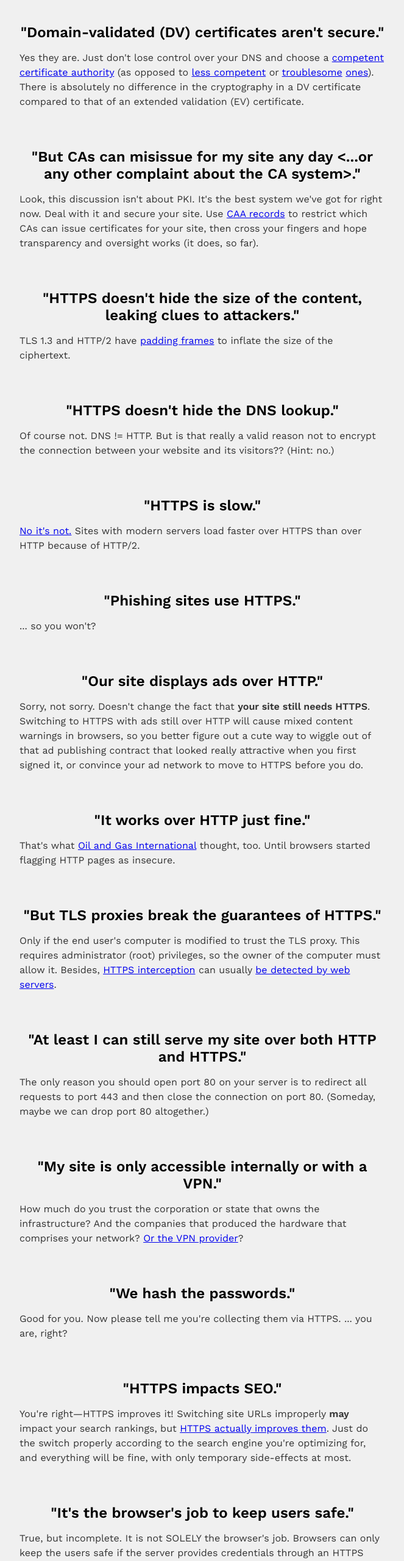
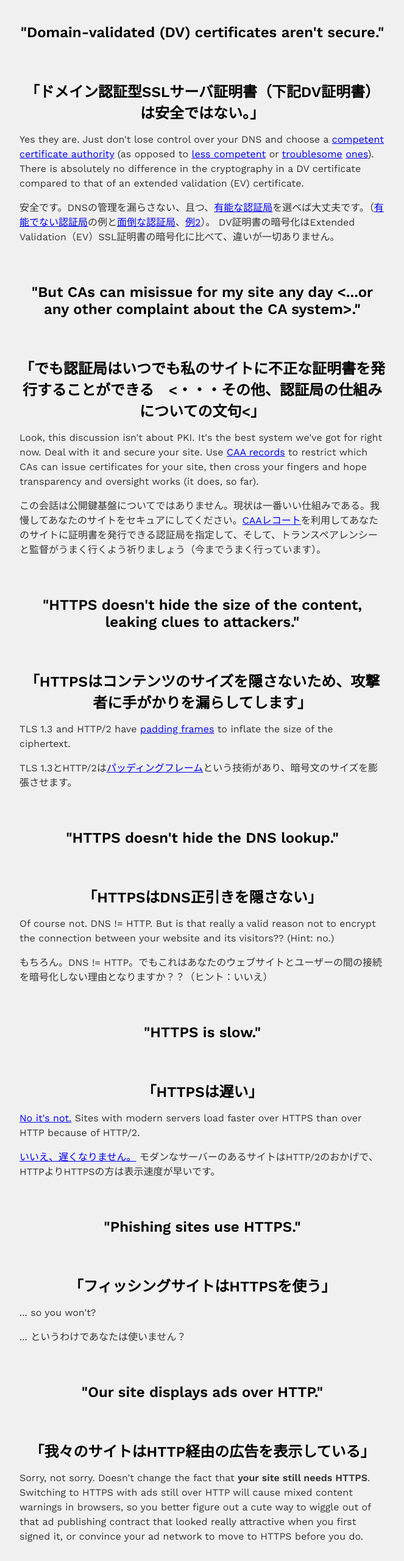
Before and after one commit to cyberflamingo/doesmysiteneedhttpsjp, a plain HTML site: page index.html in a window 1280 px wide. Shown: the part 1860-4420 px from the top of the page at 61% size, without its empty margins (308-971 px from the left). Drawn offline with nearby package versions, Linux system fonts and the light colour scheme.

Commit message:
Translation (Alexandre)

```diff
--- a/index.html
+++ b/index.html
@@ -83,41 +83,69 @@
 		</p>
 
 		<h2>"Domain-validated (DV) certificates aren't secure."</h2>
+		<h2>「ドメイン認証型SSLサーバ証明書（下記DV証明書）は安全ではない。」</h2>
 		<p>
-			Yes they are. Just don't lose control over your DNS and choose a <a href="https://letsencrypt.org">competent certificate authority</a> (as opposed to <a href="https://www.godaddy.com/garage/godaddy/information-about-ssl-bug/">less competent</a> or <a href="https://groups.google.com/a/chromium.org/d/msg/blink-dev/eUAKwjihhBs/rpxMXjZHCQAJ">troublesome</a> <a href="https://bugzilla.mozilla.org/show_bug.cgi?id=1311713">ones</a>). There is absolutely no difference in the cryptography in a DV certificate compared to that of an extended validation (EV) certificate.
+			Yes they are. Just don't lose control over your DNS and choose a <a href="https://letsencrypt.org">competent certificate authority</a> (as opposed to <a href="https://www.godaddy.com/garage/godaddy/information-about-ssl-bug/">less competent</a> or <a href="https://groups.google.com/a/chromium.org/d/msg/blink-dev/eUAKwjihhBs/rpxMXjZHCQAJ">troublesome</a> <a href="https://bugzilla.mozilla.org/show_bug.cgi?id=1311713">ones</a>).
+			There is absolutely no difference in the cryptography in a DV certificate compared to that of an extended validation (EV) certificate.
+		</p>
+		<p>
+			安全です。DNSの管理を漏らさない、且つ、<a href="https://letsencrypt.org">有能な認証局</a>を選べば大丈夫です。（<a href="https://www.godaddy.com/garage/godaddy/information-about-ssl-bug/">有能でない認証局</a>の例と<a href="https://groups.google.com/a/chromium.org/d/msg/blink-dev/eUAKwjihhBs/rpxMXjZHCQAJ">面倒な認証局</a>、<a href="https://bugzilla.mozilla.org/show_bug.cgi?id=1311713">例2</a>）。
+			DV証明書の暗号化はExtended Validation（EV）SSL証明書の暗号化に比べて、違いが一切ありません。
 		</p>
 
 		<h2>"But CAs can misissue for my site any day &lt;...or any other complaint about the CA system&gt;."</h2>
+		<h2>「でも認証局はいつでも私のサイトに不正な証明書を発行することができる　&lt;・・・その他、認証局の仕組みについての文句&lt;」</h2>
 		<p>
 			Look, this discussion isn't about PKI. It's the best system we've got for right now. Deal with it and secure your site. Use <a href="https://tools.ietf.org/html/rfc6844">CAA records</a> to restrict which CAs can issue certificates for your site, then cross your fingers and hope transparency and oversight works (it does, so far).
 		</p>
+		<p>
+			この会話は公開鍵基盤についてではありません。現状は一番いい仕組みである。我慢してあなたのサイトをセキュアにしてください。<a href="https://tools.ietf.org/html/rfc6844">CAAレコート</a>を利用してあなたのサイトに証明書を発行できる認証局を指定して、そして、トランスペアレンシーと監督がうまく行くよう祈りましょう（今までうまく行っています）。
+		</p>
 
 		<h2>"HTTPS doesn't hide the size of the content, leaking clues to attackers."</h2>
+		<h2>「HTTPSはコンテンツのサイズを隠さないため、攻撃者に手がかりを漏らしてします」</h2>
 		<p>
 			TLS 1.3 and HTTP/2 have <a href="https://tlswg.github.io/tls13-spec/#rfc.section.5.4">padding frames</a> to inflate the size of the ciphertext.
 		</p>
+		<p>
+			TLS 1.3とHTTP/2は<a href="https://tlswg.github.io/tls13-spec/#rfc.section.5.4">パッディングフレーム</a>という技術があり、暗号文のサイズを膨張させます。
+		</p>
 
 		<h2>"HTTPS doesn't hide the DNS lookup."</h2>
+		<h2>「HTTPSはDNS正引きを隠さない」</h2>
 		<p>
 			Of course not. DNS != HTTP. But is that really a valid reason not to encrypt the connection between your website and its visitors?? (Hint: no.)
 		</p>
+		<p>
+			もちろん。DNS != HTTP。でもこれはあなたのウェブサイトとユーザーの間の接続を暗号化しない理由となりますか？？（ヒント：いいえ）
+		</p>
 
 		<h2>"HTTPS is slow."</h2>
+		<h2>「HTTPSは遅い」</h2>
 		<p>
 			<a href="https://istlsfastyet.com/">No it's not.</a> Sites with modern servers load faster over HTTPS than over HTTP because of HTTP/2.
 		</p>
+		<p>
+			<a href="https://istlsfastyet.com/">いいえ、遅くなりません。</a> モダンなサーバーのあるサイトはHTTP/2のおかげで、HTTPよりHTTPSの方は表示速度が早いです。
+		</p>
 
 		<h2>"Phishing sites use HTTPS."</h2>
+		<h2>「フィッシングサイトはHTTPSを使う」</h2>
 		<p>
 			... so you won't?
 		</p>
+		<p>
+			... というわけであなたは使いません？
+		</p>
 
 		<h2>"Our site displays ads over HTTP."</h2>
+		<h2>「我々のサイトはHTTP経由の広告を表示している」</h2>
 		<p>
 			Sorry, not sorry. Doesn't change the fact that <b>your site still needs HTTPS</b>. Switching to HTTPS with ads still over HTTP will cause mixed content warnings in browsers, so you better figure out a cute way to wiggle out of that ad publishing contract that looked really attractive when you first signed it, or convince your ad network to move to HTTPS before you do.
 		</p>
 
 		<h2>"It works over HTTP just fine."</h2>
+		<h2>「HTTPで問題なく動いているよ」</h2>
 		<p>
 			That's what <a href="https://arstechnica.com/security/2017/03/firefox-gets-complaint-for-labeling-unencrypted-login-page-insecure/">Oil and Gas International</a> thought, too. Until browsers started flagging HTTP pages as insecure.
 		</p>
@@ -138,11 +166,13 @@
 		</p>
 
 		<h2>"We hash the passwords."</h2>
+		<h2>「パスワードをハッシュする」</h2>
 		<p>
 			Good for you. Now please tell me you're collecting them via HTTPS. ... you are, right?
 		</p>
 
 		<h2>"HTTPS impacts SEO."</h2>
+		<h2>「HTTPSはSEOに影響がある」</h2>
 		<p>
 			You're right&mdash;HTTPS improves it! Switching site URLs improperly <b>may</b> impact your search rankings, but <a href="https://webmasters.googleblog.com/2014/08/https-as-ranking-signal.html">HTTPS actually improves them</a>. Just do the switch properly according to the search engine you're optimizing for, and everything will be fine, with only temporary side-effects at most.
 		</p>
```
